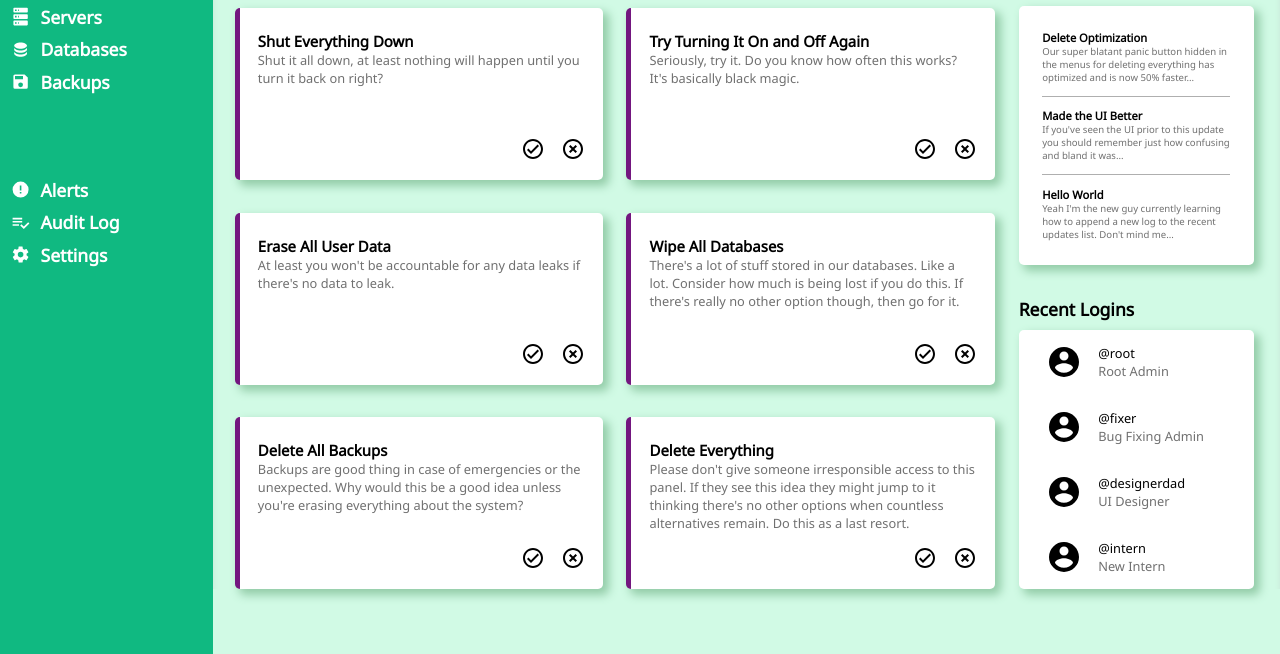
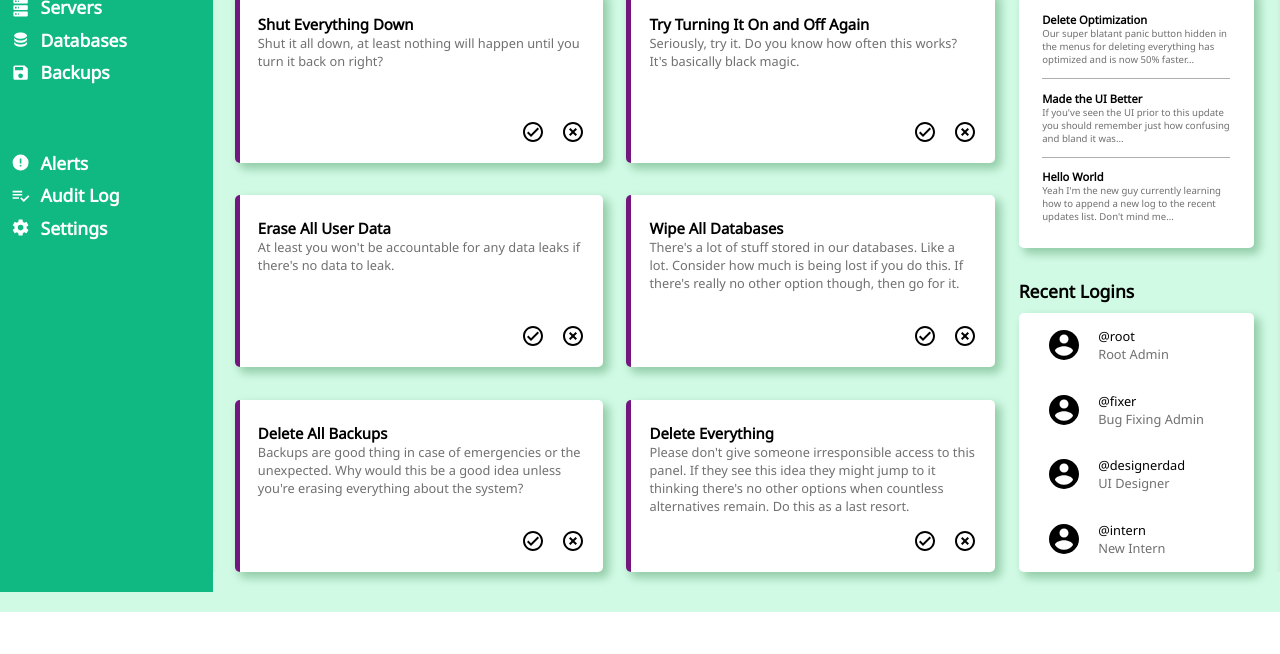
Before and after one commit to rgee258/odin-admin-dashboard, a plain HTML site: page index.html in a window 1280 px wide. Shown: the part 188-842 px from the top of the page. After the commit the page ends 800 px from the top, so only its background shows below. Drawn offline with Linux system fonts and the light colour scheme.

Commit message:
Fixed height within capability

```diff
--- a/css/styles.css
+++ b/css/styles.css
@@ -6,10 +6,6 @@
   --feed-background: #d1fae5;
   --feed-desc-text-color: #707070;
   --feed-shadow-color: #93cca8;
-  width: 100%;
-  min-height: 100%;
-  display: flex;
-  flex-direction: column;
   font-size: 16px;
   font-family: 'Noto Sans', sans-serif;
 }
@@ -17,10 +13,6 @@
 * {
   margin: 0;
   padding: 0;
-}
-
-body {
-  flex-grow: 1;
 }
 
 a {
@@ -34,7 +26,7 @@ a:hover {
 
 .wrapper {
   width: 100%;
-  height: 100%;
+  height: 100vh;
   display: grid;
   grid-template-columns: 1fr 5fr;
   grid-template-rows: 1fr 5fr 0.5fr;
```
Also changed, not shown: 1 other file.
